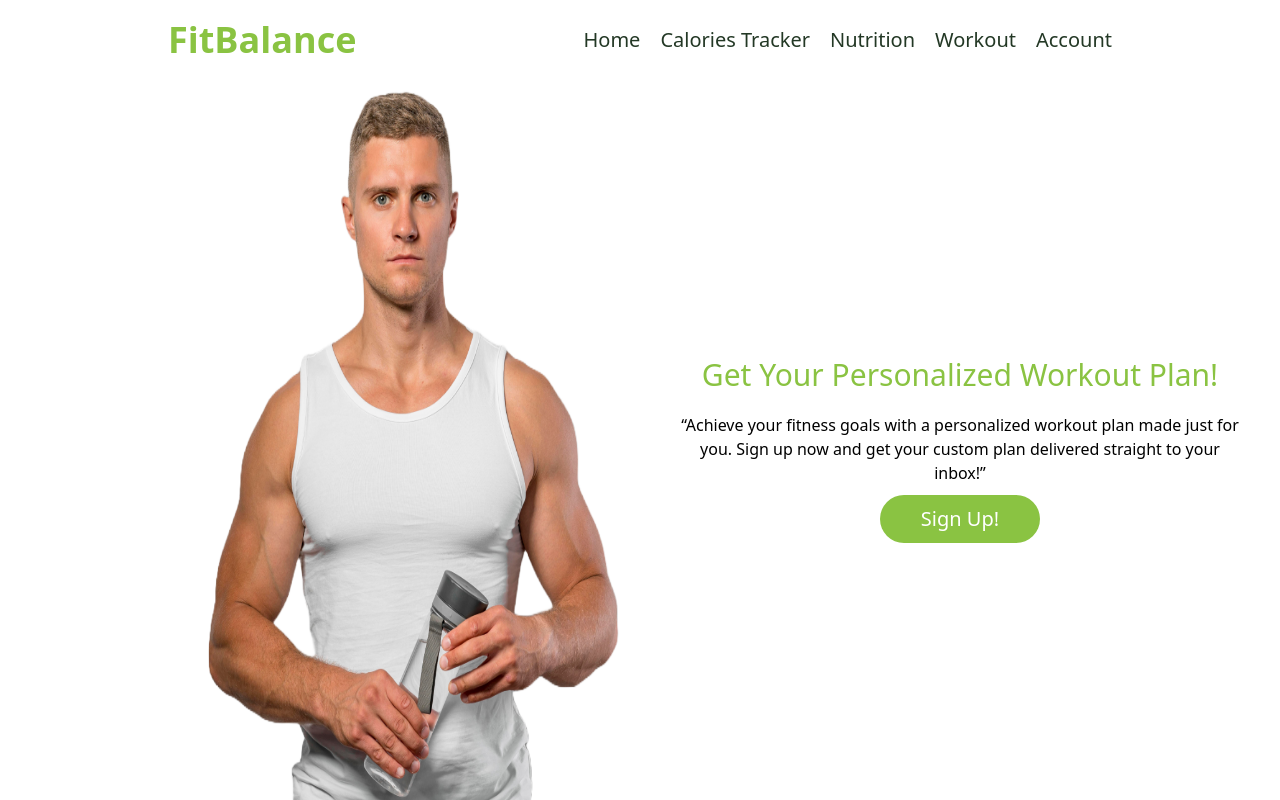
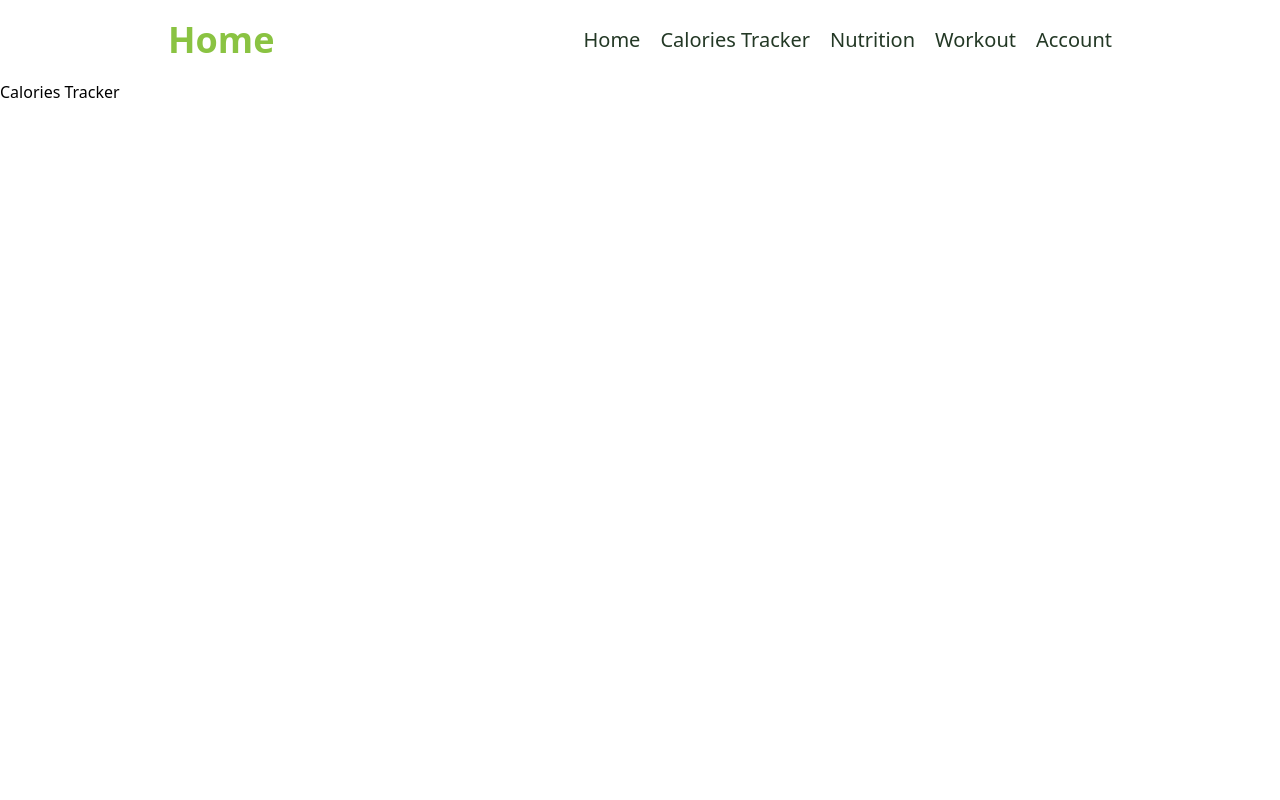
Before and after one commit to WSU-4110/FitBalance, a React (Vite) app in the folder FitBalance/: page /caloriestracker in a window 1280 px wide. Built offline with nearby package versions, Linux system fonts and the light colour scheme.

Commit message:
Navbar functionality added

```diff
--- a/FitBalance/src/components/Navbar.jsx
+++ b/FitBalance/src/components/Navbar.jsx
@@ -1,10 +1,10 @@
-import React, { useState } from 'react';
+import React, { useState } from "react";
 import { IoMenu } from "react-icons/io5";
 import { AiOutlineClose } from "react-icons/ai";
+import { Link } from "react-router-dom";
 
 const Navbar = () => {
   const [nav, setNav] = useState(false);
-
 
   const isNav = () => {
     setNav(!nav);
@@ -14,7 +14,9 @@ const Navbar = () => {
     <nav className=" md:flex h-20 justify-between items-center max-w-[1024px] mx-auto">
       {/* Logo */}
       <div className="flex justify-between items-center w-full">
-        <h1 className="text-3xl md:text-4xl font-extrabold px-10 py-5.5 md:py-0 text-[#8AC342]">FitBalance</h1>
+        <h1 className="text-3xl md:text-4xl font-extrabold px-10 py-5.5 md:py-0 text-[#8AC342]">
+          <Link to="/">Home</Link>
+        </h1>
 
         {/* Hamburger Menu  */}
         <div onClick={isNav} className="md:hidden cursor-pointer px-5">
@@ -25,26 +27,46 @@ const Navbar = () => {
       {/* Navbar Desktop */}
       <div className="md:flex hidden">
         <ul className="flex gap-5 px-10 whitespace-nowrap">
-          <li className="text-xl cursor-pointer font-medium text-[#233825] hover:text-[#707070]">Home</li>
-          <li className="text-xl cursor-pointer font-medium text-[#233825] hover:text-[#707070]">Calories Tracker</li>
-          <li className="text-xl cursor-pointer font-medium text-[#233825] hover:text-[#707070]">Nutrition</li>
-          <li className="text-xl cursor-pointer font-medium text-[#233825] hover:text-[#707070]">Workout</li>
-          <li className="text-xl cursor-pointer font-medium text-[#233825] hover:text-[#707070]">Account</li>
+          <li className="text-xl cursor-pointer font-medium text-[#233825] hover:text-[#707070]">
+            <Link to="/">Home</Link>
+          </li>
+          <li className="text-xl cursor-pointer font-medium text-[#233825] hover:text-[#707070]">
+            <Link to="/caloriestracker">Calories Tracker</Link>
+          </li>
+          <li className="text-xl cursor-pointer font-medium text-[#233825] hover:text-[#707070]">
+            <Link to="/nutrition">Nutrition</Link>
+          </li>
+          <li className="text-xl cursor-pointer font-medium text-[#233825] hover:text-[#707070]">
+            <Link to="/Workout">Workout</Link>
+          </li>
+          <li className="text-xl cursor-pointer font-medium text-[#233825] hover:text-[#707070]">
+            <Link to="/account">Account</Link>
+          </li>
         </ul>
       </div>
 
       {/* Mobile Navbar */}
       <div
         className={`md:hidden fixed  w-[50%] h-full bg-[#8AC342] transition-transform duration-300 transform ${
-          nav ? 'translate-x-0' : '-translate-x-full'
+          nav ? "translate-x-0" : "-translate-x-full"
         }`}
       >
         <ul className="flex flex-col pl-10">
-          <li className="text-xl cursor-pointer font-medium text-white py-4">Home</li>
-          <li className="text-xl cursor-pointer font-medium text-white py-4">Calories Tracker</li>
-          <li className="text-xl cursor-pointer font-medium text-white py-4">Nutrition</li>
-          <li className="text-xl cursor-pointer font-medium text-white py-4">Workout</li>
-          <li className="text-xl cursor-pointer font-medium text-white py-4">Account</li>
+          <li className="text-xl cursor-pointer font-medium text-white py-4">
+            <Link to="/">Home</Link>
+          </li>
+          <li className="text-xl cursor-pointer font-medium text-white py-4">
+            <Link to="/caloriestracker">Calories Tracker</Link>
+          </li>
+          <li className="text-xl cursor-pointer font-medium text-white py-4">
+            <Link to="/nutrition">Nutrition</Link>
+          </li>
+          <li className="text-xl cursor-pointer font-medium text-white py-4">
+            <Link to="/Workout">Workout</Link>
+          </li>
+          <li className="text-xl cursor-pointer font-medium text-white py-4">
+            <Link to="/account">Account</Link>
+          </li>
         </ul>
       </div>
     </nav>
--- a/FitBalance/src/front-end/Account.jsx
+++ b/FitBalance/src/front-end/Account.jsx
@@ -1,9 +1,16 @@
-import React from 'react'
+import React from "react";
+import Navbar from "../components/Navbar";
 
 const Account = () => {
   return (
-    <div>Account</div>
-  )
-}
+    <div>
+      <Navbar></Navbar>
 
-export default Account
+      <div className=" flex flex-col md:flex-row w-full h-[calc(100vh-80px)] ">
+        <h1>Account</h1>
+      </div>
+    </div>
+  );
+};
+
+export default Account;
--- a/FitBalance/src/front-end/CaloriesTracker.jsx
+++ b/FitBalance/src/front-end/CaloriesTracker.jsx
@@ -1,9 +1,16 @@
-import React from 'react'
+import React from "react";
+import Navbar from "../components/Navbar";
 
 const CaloriesTracker = () => {
   return (
-    <div>CaloriesTracker</div>
-  )
-}
+    <div>
+      <Navbar></Navbar>
 
-export default CaloriesTracker
+      <div className=" flex flex-col md:flex-row w-full h-[calc(100vh-80px)] ">
+        <h1>Calories Tracker</h1>
+      </div>
+    </div>
+  );
+};
+
+export default CaloriesTracker;
--- a/FitBalance/src/front-end/Nutritions.jsx
+++ b/FitBalance/src/front-end/Nutritions.jsx
@@ -1,9 +1,16 @@
-import React from 'react'
+import React from "react";
+import Navbar from "../components/Navbar";
 
 const Nutritions = () => {
   return (
-    <div>Nutritions</div>
-  )
-}
+    <div>
+      <Navbar></Navbar>
 
-export default Nutritions
+      <div className=" flex flex-col md:flex-row w-full h-[calc(100vh-80px)] ">
+        <h1>Nutrition</h1>
+      </div>
+    </div>
+  );
+};
+
+export default Nutritions;
--- a/FitBalance/src/front-end/Workout.jsx
+++ b/FitBalance/src/front-end/Workout.jsx
@@ -1,7 +1,6 @@
 import React from 'react'
 import Navbar from '../components/Navbar'
 import Button from '../components/Button'
-
 
 const Workout = () => {
   return (
--- a/FitBalance/src/main.jsx
+++ b/FitBalance/src/main.jsx
@@ -1,13 +1,52 @@
-import { StrictMode } from 'react'
-import { createRoot } from 'react-dom/client'
-import './index.css'
-import Home from './front-end/Home'
-import Workout from './front-end/Workout'
+import { StrictMode } from "react";
+import { createRoot } from "react-dom/client";
+import "./index.css";
+import Home from "./front-end/Home";
+import Workout from "./front-end/Workout";
+import CaloriesTracker from "./front-end/CaloriesTracker";
+import Nutritions from "./front-end/Nutritions";
+import Account from "./front-end/Account";
 
+import { createBrowserRouter, RouterProvider } from "react-router-dom";
+import Navbar from "./components/Navbar";
 
-createRoot(document.getElementById('root')).render(
+// Create the router with defined paths
+const router = createBrowserRouter([
+  {
+    path: "/",
+    element: <Home />,
+  },
+  {
+    path: "/Workout",
+    element: <Workout />,
+  },
+  {
+    path: "/caloriestracker",
+    element: <CaloriesTracker />,
+  },
+  {
+    path: "/nutrition",
+    element: <Nutritions />,
+  },
+  {
+    path: "/account",
+    element: <Account />,
+  },
+  {
+    path: "*",
+    element: (
+      <div>
+        <Navbar />
+        <div className="flex justify-center items-center text-5xl font-medium h-100 w-full">
+          404 Not Found
+        </div>
+      </div>
+    ),
+  },
+]);
+
+createRoot(document.getElementById("root")).render(
   <StrictMode>
-
-    <Workout></Workout>
+    <RouterProvider router={router} />
   </StrictMode>
-)
+);
```
